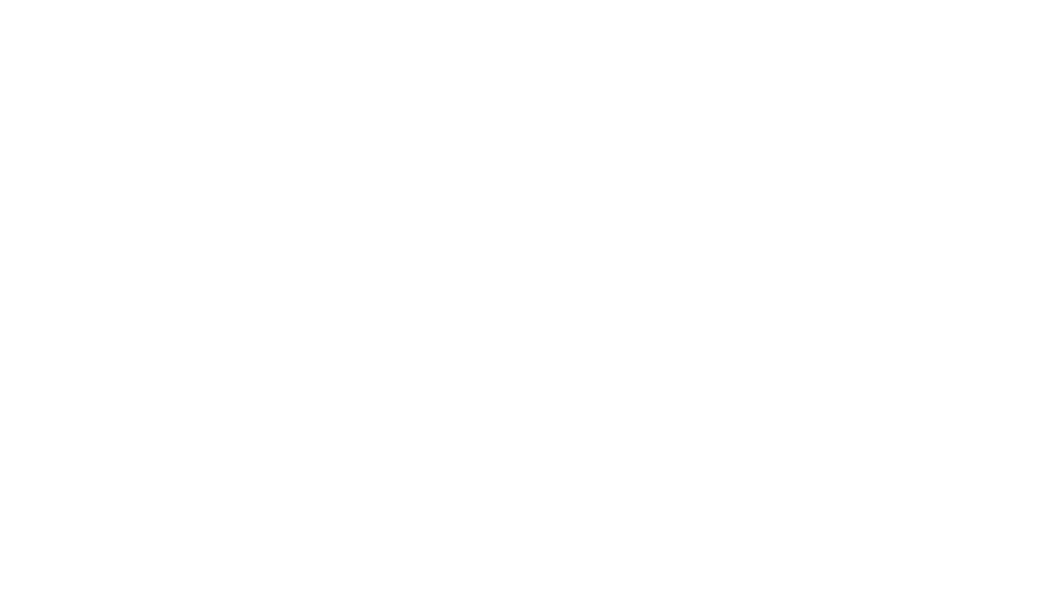
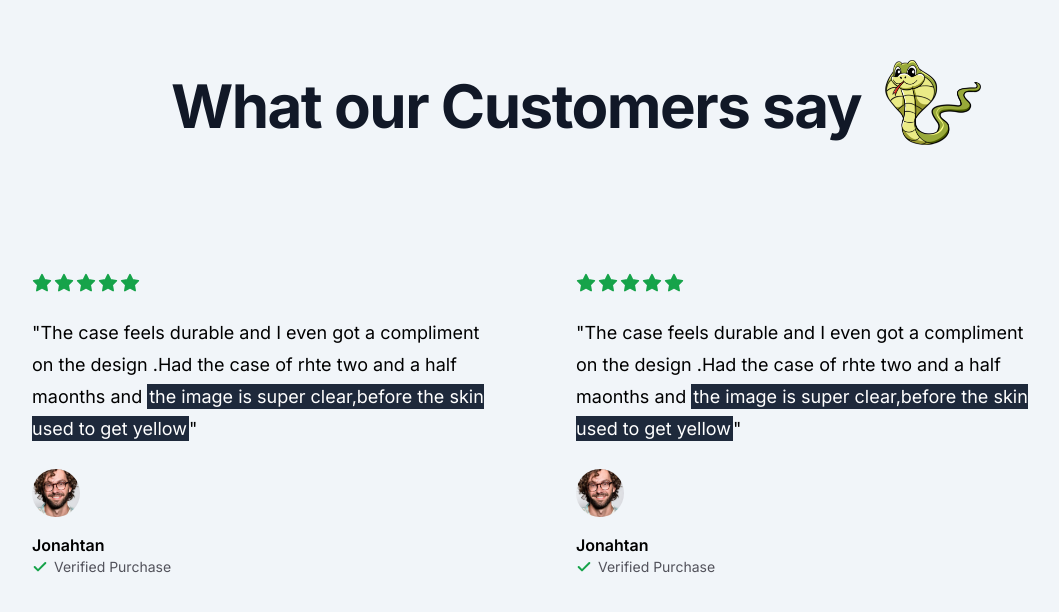
Before and after one commit to noothisathwik/casecobra, a Next.js app: page / in a window 1280 px wide. Shown: the part 1031-1643 px from the top of the page, without its empty margins (64-1123 px from the left). Before the commit the page ends 995 px from the top, so only its background shows below. Built offline with nearby package versions, Linux system fonts and the light colour scheme; no server answers.

Commit message:
added testimonials

```diff
--- a/src/app/page.tsx
+++ b/src/app/page.tsx
@@ -4,6 +4,7 @@
 import { Check } from "lucide-react";
 import { Star } from "lucide-react";
 import Phone from "../components/Phone";
+import { Icons } from "@/components/Icons";
 
 export default function Home() {
   return (
@@ -65,6 +66,67 @@
           </div>
         </MaxWidthWrapper>
       </section>
+      {/* Value proposition section */}
+      <section className="bg-slate-100 py-24">
+        <MaxWidthWrapper className="flex flex-col items-center gap-16 sm:gap-32">
+          <div className="flex flex-col lg:flex-row items-center gap-4 sm:gap-6">
+            <h2 className="order-1 mt-2 tracking-tight text-center text-balance !leading-tight font-bold text-5xl md:text-6xl text-gray-900">What our  <span className="relative-px-2">Customers
+              </span>{''} say</h2>
+            <img src="/snake-2.png" className="w-24 order-0 lg:order-2"/>
+          </div>
+          <div className="mx-auto grid max-w-2xl grid-cols-1 px-4 lg:mx-0 lg:max-w-none lg:grid-cols-2 gap-y-16">
+            <div className="flex flex-auto flex-col gap-4 lg:pr-8 xl:pr-20">
+              <div className="flex gap-0.5 mb-2">
+                <Star className="h-5 w-5 text-green-600 fill-green-600"/>
+                <Star className="h-5 w-5 text-green-600 fill-green-600"/>
+                <Star className="h-5 w-5 text-green-600 fill-green-600"/>
+                <Star className="h-5 w-5 text-green-600 fill-green-600"/>
+                <Star className="h-5 w-5 text-green-600 fill-green-600"/>
+              </div>
+              <div className="text-lg leading-8">
+                <p>
+                  "The case feels durable and I even got a compliment on the design .Had the case of rhte two and a half maonths and <span className="p-0.5 bg-slate-800 text-white">the image is super clear,before the skin used to get yellow</span>"
+                </p>
+              </div>
+              <div className="flex gap-4 mt-2">
+                <img className="rounded-full h-12 w-12 object-cover"src="/users/user-1.png"/>
+              </div>
+              <div className="flex flex-col">
+                <p className="font-semibold">Jonahtan</p>
+                <div className="flex gap-1.5 items-center text-zinc-600">
+                  <Check className="h-4 w-4 stroke-[3px] text-green-600"/>
+                  <p className="text-sm">Verified Purchase</p>
+                </div>
+              </div>
+            </div>
+            <div className="flex flex-auto flex-col gap-4 lg:pr-8 xl:pr-20">
+              <div className="flex gap-0.5 mb-2">
+                <Star className="h-5 w-5 text-green-600 fill-green-600"/>
+                <Star className="h-5 w-5 text-green-600 fill-green-600"/>
+                <Star className="h-5 w-5 text-green-600 fill-green-600"/>
+                <Star className="h-5 w-5 text-green-600 fill-green-600"/>
+                <Star className="h-5 w-5 text-green-600 fill-green-600"/>
+              </div>
+              <div className="text-lg leading-8">
+                <p>
+                  "The case feels durable and I even got a compliment on the design .Had the case of rhte two and a half maonths and <span className="p-0.5 bg-slate-800 text-white">the image is super clear,before the skin used to get yellow</span>"
+                </p>
+              </div>
+              <div className="flex gap-4 mt-2">
+                <img className="rounded-full h-12 w-12 object-cover"src="/users/user-1.png"/>
+              </div>
+              <div className="flex flex-col">
+                <p className="font-semibold">Jonahtan</p>
+                <div className="flex gap-1.5 items-center text-zinc-600">
+                  <Check className="h-4 w-4 stroke-[3px] text-green-600"/>
+                  <p className="text-sm">Verified Purchase</p>
+                </div>
+              </div>
+            </div>
+
+          </div>
+        </MaxWidthWrapper>
+      </section>
     </div>
   );
 }
--- /dev/null
+++ b/src/components/Icons.tsx
@@ -0,0 +1,20 @@
+import { LucideProps } from 'lucide-react'
+
+export const Icons = {
+  underline: (props: LucideProps) => (
+    <svg {...props} viewBox='0 0 687 155'>
+      <g
+        stroke='currentColor'
+        strokeWidth='7'
+        fill='none'
+        fillRule='evenodd'
+        strokeLinecap='round'
+        strokeLinejoin='round'>
+        <path
+          d='M20 98c27-13.3333333 54-20 81-20 40.5 0 40.5 20 81 20s40.626917-20 81-20 40.123083 20 80.5 20 40.5-20 81-20 40.5 20 81 20 40.626917-20 81-20c26.915389 0 53.748722 6.6666667 80.5 20'
+          opacity='.3'></path>
+        <path d='M20 118c27-13.3333333 54-20 81-20 40.5 0 40.5 20 81 20s40.626917-20 81-20 40.123083 20 80.5 20 40.5-20 81-20 40.5 20 81 20 40.626917-20 81-20c26.915389 0 53.748722 6.6666667 80.5 20'></path>
+      </g>
+    </svg>
+  ),
+}
```
